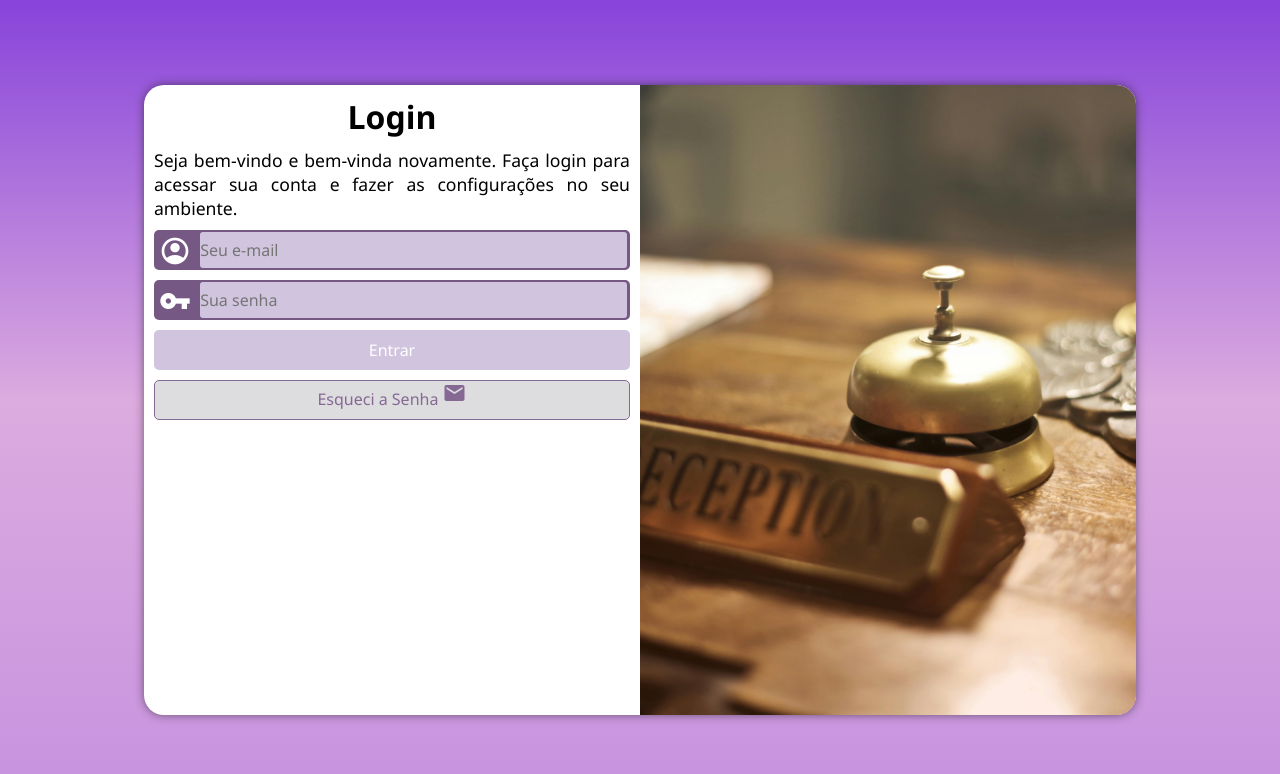
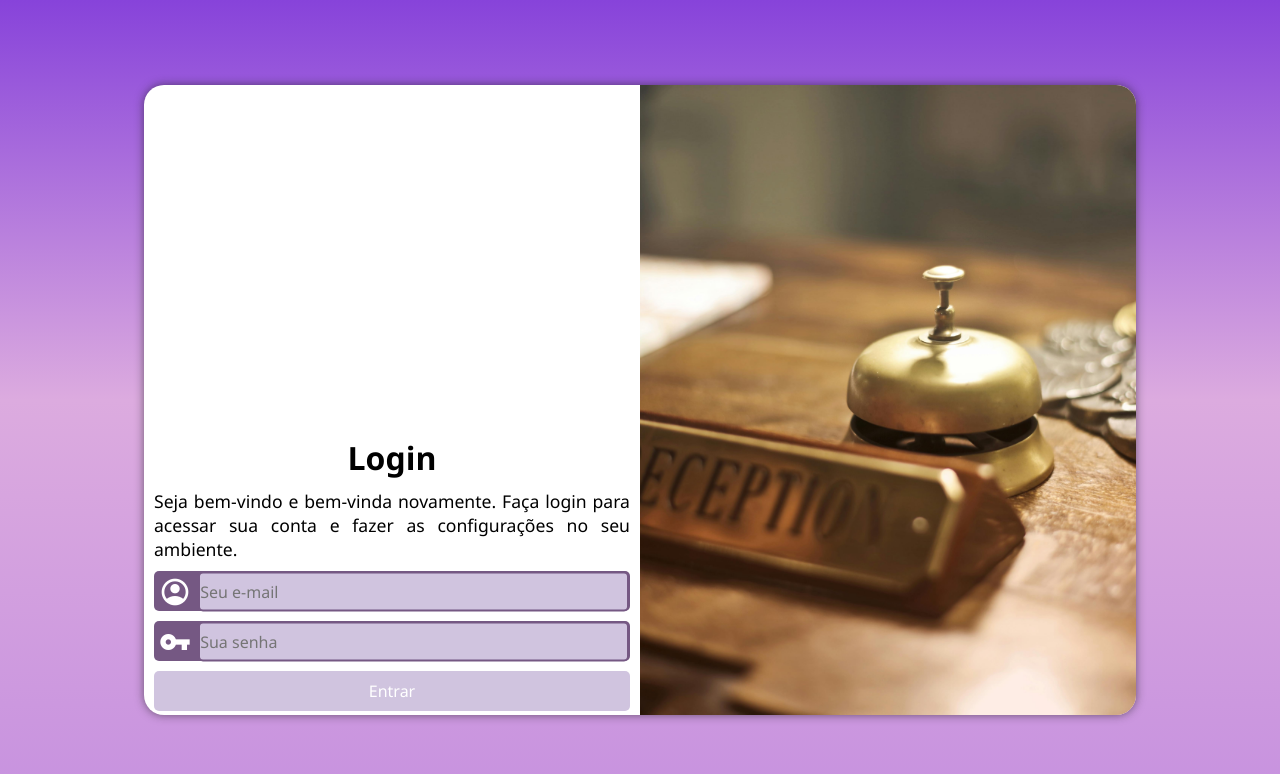
Before and after one commit to frnaves/projeto-login, a plain HTML site: page index.html in a window 1280 px wide. Drawn offline with nearby package versions, Linux system fonts and the light colour scheme.

Commit message:
ajustes no desafio

```diff
--- a/estilos/media-queries.css
+++ b/estilos/media-queries.css
@@ -24,6 +24,7 @@
     section#login > div#formulario{
         float: right;
         width: 70%;
+        margin-top: 20%;
     }
 
     div#formulario > p{
@@ -55,6 +56,7 @@
 
     div#formulario > h1{
         font-size: 2em;
+        margin-top: 30%;
     }
 
     div#formulario > p{
--- a/estilos/style.css
+++ b/estilos/style.css
@@ -103,7 +103,7 @@ div.campo > input{
     height: 100%;
     border: 2px solid #755883;
     border-radius: 5px;
-    transform: translateY(-11px);
+    transform: translateY(-10.5px);
 
 }
 
@@ -127,7 +127,7 @@ form > input[type=submit]{
 
 
 form > input[type=submit]:hover{
-    background-color: #866894;
+    background-color: #6f6894;
 }
 
 
```
